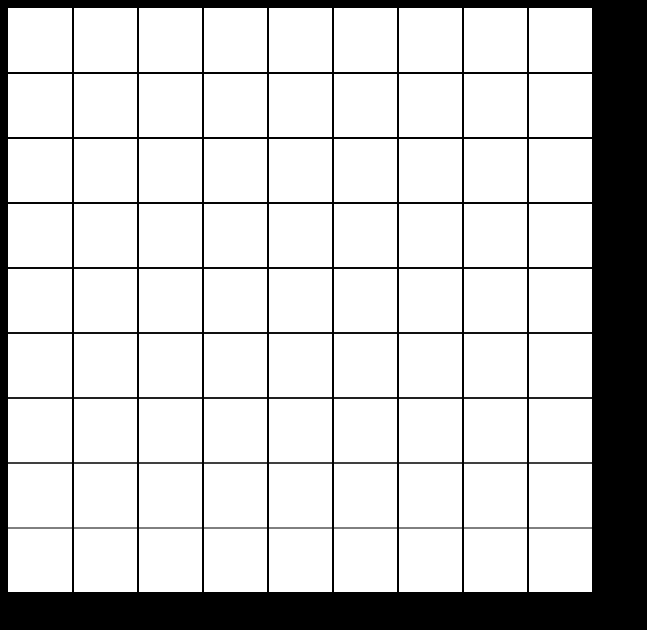
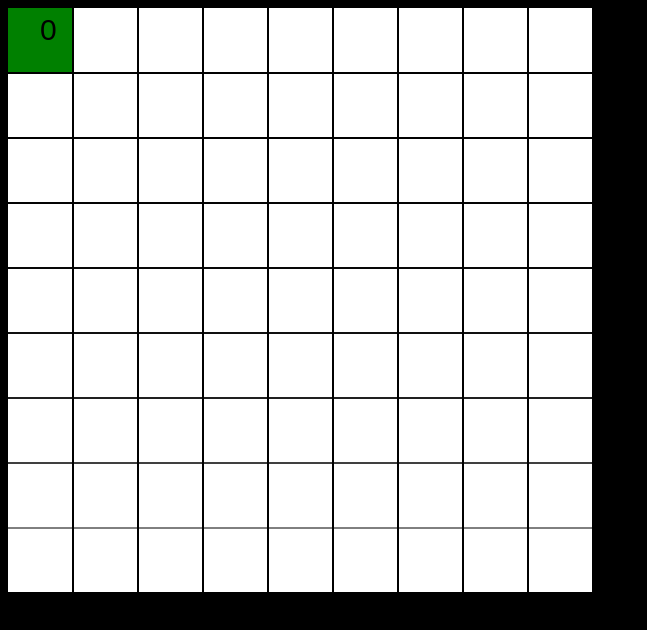
Before and after one commit to Lsimoni1/Sudoku, a plain HTML site: page index.html in a window 1280 px wide. Shown: the whole page, without its empty margins (0-647 px from the left). Drawn offline with Linux system fonts and the light colour scheme.

Commit message:
random additions, need to push to origin so that can work on other system

```diff
--- a/classes/board.js
+++ b/classes/board.js
@@ -24,4 +24,12 @@ class board {
             ctx.stroke()
         }
     }
+
+    fillBoard() {
+        // for(let y = 0; y <= this.dimensions.y; y ++) {
+        //     for(let x = 0; x < this.dimensions.x; x ++) {
+        //         var newTile =
+        //     }
+        // }
+    }
 }
--- a/classes/tile.js
+++ b/classes/tile.js
@@ -14,7 +14,8 @@ class tile {
     }
 
     revealValue() {
-        ctx.font = "30px Arial"
-        ctx.fillText(this.value, this.gridPosition.x, this.gridPosition.y)
+        ctx.fillStyle = 'black'
+        ctx.font = '30px Arial'
+        ctx.fillText(this.value, this.gridPosition.x + 32, this.gridPosition.y + 32)
     }
 }
--- a/index.html
+++ b/index.html
@@ -5,7 +5,7 @@
     }
 </style>
 
-<canvas id="canvas" height = 1000 width = 1000 onclick = reveal></canvas>
+<canvas id="canvas" height = 1000 width = 1000 ></canvas>
 
 
 <script src = "classes/tile.js"></script>
--- a/index.js
+++ b/index.js
@@ -4,12 +4,10 @@ var ctx = canvas.getContext('2d')
 console.log("js loaded")
 
 var testTile = new tile(0, 0)
-testTile.draw()
-testTile.revealValue()
+
 
 var gameboard = new board()
 gameboard.draw()
 
-function reveal (tile) {
-    tile.revealValue()
-}
+testTile.draw()
+testTile.revealValue()
```
